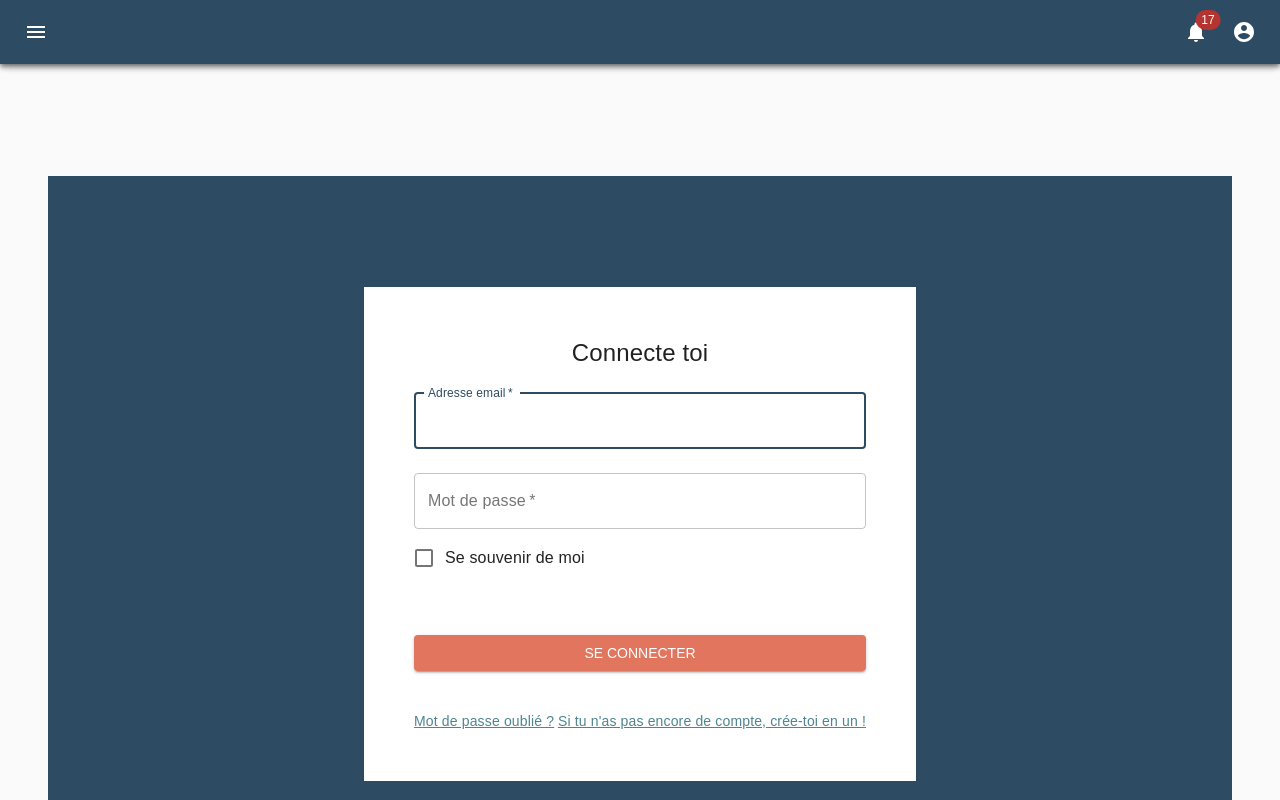
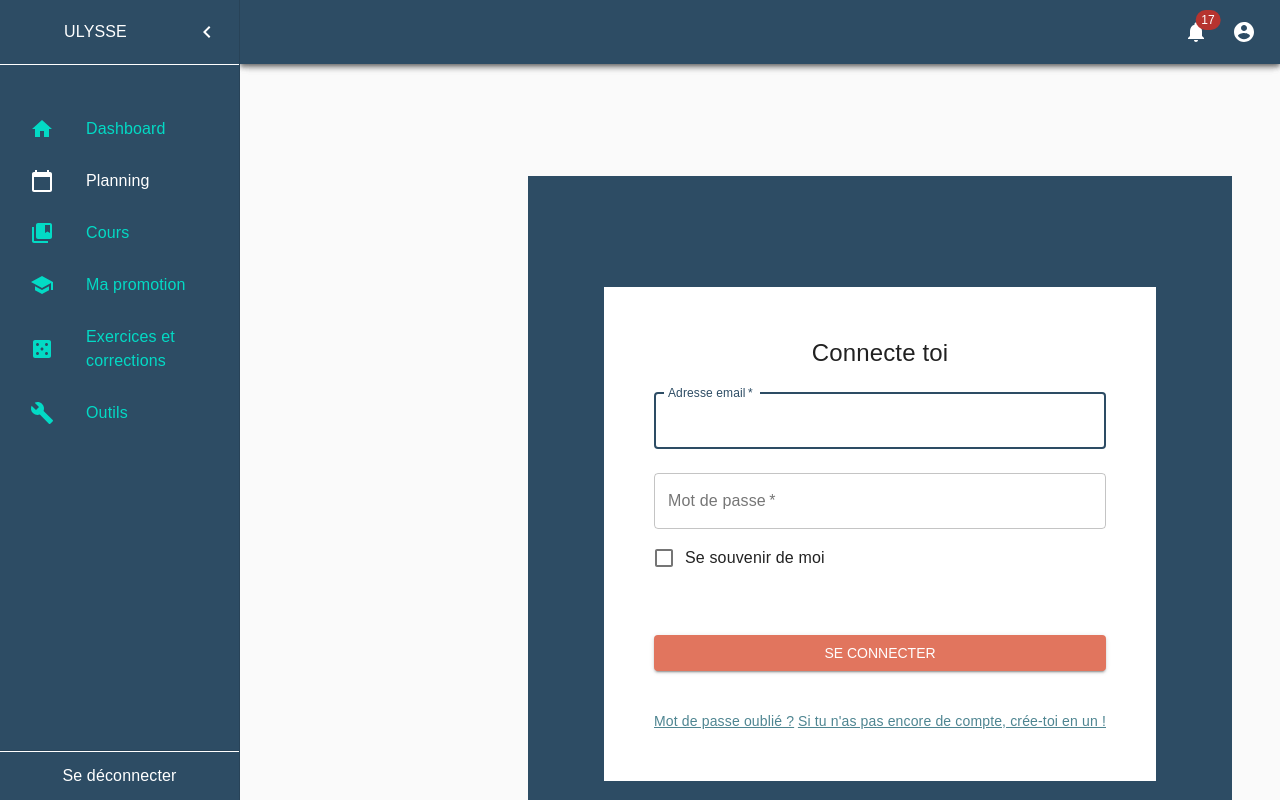
Before and after one commit to WildCodeSchool/2020-11-wns-paris-groupe1-projet-front, a React (Create React App) app: page /home/sign-in in a window 1280 px wide. Shown: the top 800 px of the page. Built offline with nearby package versions, Linux system fonts and the light colour scheme.

Commit message:
feat(calendar): creation of component calendar.

```diff
--- a/package.json
+++ b/package.json
@@ -12,8 +12,13 @@
     "@testing-library/react": "^11.1.2",
     "@testing-library/user-event": "^12.2.2",
     "chokidar": "^3.4.3",
+    "date-fns": "^2.16.1",
     "graphql": "^15.4.0",
+    "moment": "^2.29.1",
     "react": "^17.0.1",
+    "react-big-calendar": "^0.31.0",
+    "react-dnd": "^11.1.3",
+    "react-dnd-html5-backend": "^11.1.3",
     "react-dom": "^17.0.1",
     "react-router-dom": "^5.2.0",
     "react-scripts": "4.0.0",
--- /dev/null
+++ b/src/components/calendar/Calendar.tsx
@@ -0,0 +1,31 @@
+import React from "react";
+// import ReactDOM from "react-dom";
+// import HTML5Backend from "react-dnd-html5-backend";
+// import { DragDropContext } from "react-dnd";
+import { Calendar, momentLocalizer, Views } from "react-big-calendar";
+import withDragAndDrop from "react-big-calendar/lib/addons/dragAndDrop";
+import moment from "moment";
+import "react-big-calendar/lib/css/react-big-calendar.css";
+import "react-big-calendar/lib/css/react-big-calendar.css";
+
+const localizer = momentLocalizer(moment);
+const DragAndDropCalendar = withDragAndDrop(Calendar);
+
+export default function MyCalendar(): JSX.Element {
+  return (
+    <>
+      <p>hello hjsdvcqzves</p>
+      {/* <DragAndDropCalendar
+        localizer={localizer}
+        style={{ height: "100%" }}
+        selectable
+        resizable
+        defaultView={Views.WEEK}
+        defaultDate={new Date(2021, 4, 2)}
+        // // events={myEventsList}
+        startAccessor="start"
+        endAccessor="end"
+      /> */}
+    </>
+  );
+}
--- a/src/components/layouts/SideBar.tsx
+++ b/src/components/layouts/SideBar.tsx
@@ -136,7 +136,7 @@ type Props = {
 };
 const SideBar: React.FC<Props> = ({ children }) => {
   const classes = useStyles();
-  const [open, setOpen] = React.useState(false);
+  const [open, setOpen] = React.useState(true);
 
   const handleDrawerOpen = () => {
     setOpen(true);
@@ -212,8 +212,7 @@ const SideBar: React.FC<Props> = ({ children }) => {
         <List style={{ flexGrow: 1 }}>
           <div style={{ paddingTop: 30 }}>
             <NavLink
-              to="/"
-              activeClassName="selected"
+              to="/home"
               activeStyle={{ color: "#03DAC5" }}
               style={{ textDecoration: "none", color: "white" }}
             >
@@ -225,7 +224,8 @@ const SideBar: React.FC<Props> = ({ children }) => {
               </ListItem>
             </NavLink>
             <NavLink
-              to="/" // Replace the good root
+              to="/planning"
+              activeStyle={{ color: "#03DAC5" }}
               style={{ textDecoration: "none", color: "white" }}
             >
               <ListItem button className={classes.sideBarButton}>
@@ -237,6 +237,7 @@ const SideBar: React.FC<Props> = ({ children }) => {
             </NavLink>
             <NavLink
               to="/" // Replace the good root
+              activeStyle={{ color: "#03DAC5" }}
               style={{ textDecoration: "none", color: "white" }}
             >
               <ListItem button className={classes.sideBarButton}>
@@ -248,6 +249,7 @@ const SideBar: React.FC<Props> = ({ children }) => {
             </NavLink>
             <NavLink
               to="/" // Replace the good root
+              activeStyle={{ color: "#03DAC5" }}
               style={{ textDecoration: "none", color: "white" }}
             >
               <ListItem button className={classes.sideBarButton}>
@@ -259,6 +261,7 @@ const SideBar: React.FC<Props> = ({ children }) => {
             </NavLink>
             <NavLink
               to="/" // Replace the good root
+              activeStyle={{ color: "#03DAC5" }}
               style={{ textDecoration: "none", color: "white" }}
             >
               <ListItem button className={classes.sideBarButton}>
@@ -270,7 +273,7 @@ const SideBar: React.FC<Props> = ({ children }) => {
             </NavLink>
             <NavLink
               to="/" // Replace the good root
-              // isActive={'tools'=== history.location.pathname}
+              activeStyle={{ color: "#03DAC5" }}
               style={{ textDecoration: "none", color: "white" }}
             >
               <ListItem button className={classes.sideBarButton}>
--- /dev/null
+++ b/src/pages/planning/index.tsx
@@ -0,0 +1,11 @@
+import React from "react";
+import Calendar from "../../components/calendar/Calendar";
+
+export default function Planning(): JSX.Element {
+  return (
+    <>
+      <p>Ici calendrier</p>
+      <Calendar />
+    </>
+  );
+}
--- a/src/router/routes.tsx
+++ b/src/router/routes.tsx
@@ -1,29 +1,28 @@
+import React, { lazy } from "react";
+import { subRHome } from "./subRoutes";
 
-import React, {lazy} from 'react';
-import {subRHome} from "./subRoutes"
-
-import {IRoute} from "./config"
+import { IRoute } from "./config";
 
 export const routes: IRoute[] = [
   {
-    path: '/',
+    path: "/",
     exact: true,
-    redirect: '/home',
-    fallback: <div> Loading... </div>
+    redirect: "/home",
+    fallback: <div> Loading... </div>,
   },
   {
-    path: '/home',
-    component: lazy(() => import('./../pages/home')),
+    path: "/home",
+    component: lazy(() => import("./../pages/home")),
     exact: false,
     private: false,
     fallback: <div> Loading... </div>,
-    routes: subRHome
+    routes: subRHome,
   },
-  // {
-    // path: '/protected',
-    // component: lazy(() => import('../components/Protected')),
-    // exact: false,
-    // private: true,
-    // fallback: <div> Loading... </div>
-  // }
+  {
+    path: "/planning",
+    component: lazy(() => import("../pages/planning")),
+    exact: false,
+    private: true,
+    fallback: <div> Loading... </div>,
+  },
 ];
```
